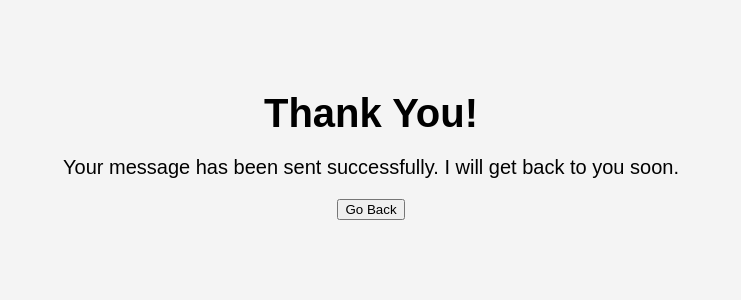
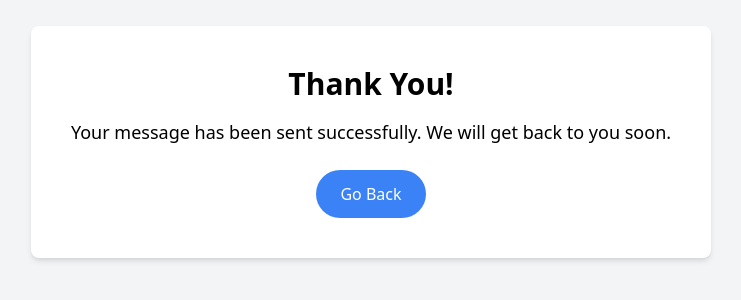
Before and after one commit to shp5669/Portfolio-Sean, a plain HTML site: page thank-you.html in a window 1280 px wide. Shown: the part 258-558 px from the top of the page, without its empty margins (269-1010 px from the left). Drawn offline with nearby package versions, Linux system fonts and the light colour scheme.

Commit message:
added style to thank you button

```diff
--- a/thank-you.html
+++ b/thank-you.html
@@ -4,33 +4,15 @@
     <meta charset="UTF-8">
     <meta name="viewport" content="width=device-width, initial-scale=1.0">
     <title>Thank You</title>
-    <style>
-        body {
-            font-family: Arial, sans-serif;
-            display: flex;
-            justify-content: center;
-            align-items: center;
-            height: 100vh;
-            margin: 0;
-            background-color: #f4f4f4;
-        }
-        .thank-you {
-            text-align: center;
-        }
-        .thank-you h1 {
-            font-size: 2.5rem;
-            margin-bottom: 1rem;
-        }
-        .thank-you p {
-            font-size: 1.25rem;
-        }
-    </style>
+    <link href="https://cdn.jsdelivr.net/npm/tailwindcss@2.2.19/dist/tailwind.min.css" rel="stylesheet">
 </head>
-<body>
-    <div class="thank-you">
-        <h1>Thank You!</h1>
-        <p>Your message has been sent successfully. I will get back to you soon.</p>
-        <button onclick="goBack()">Go Back</button>
+<body class="flex items-center justify-center h-screen bg-gray-100">
+    <div class="text-center bg-white p-10 rounded-lg shadow-md">
+        <h1 class="text-3xl font-bold mb-4">Thank You!</h1>
+        <p class="text-lg mb-6">Your message has been sent successfully. We will get back to you soon.</p>
+        <button onclick="goBack()" class="px-6 py-3 bg-blue-500 text-white rounded-full hover:bg-blue-700 transition duration-300">
+            Go Back
+        </button>
     </div>
     <script>
         function goBack() {
```
